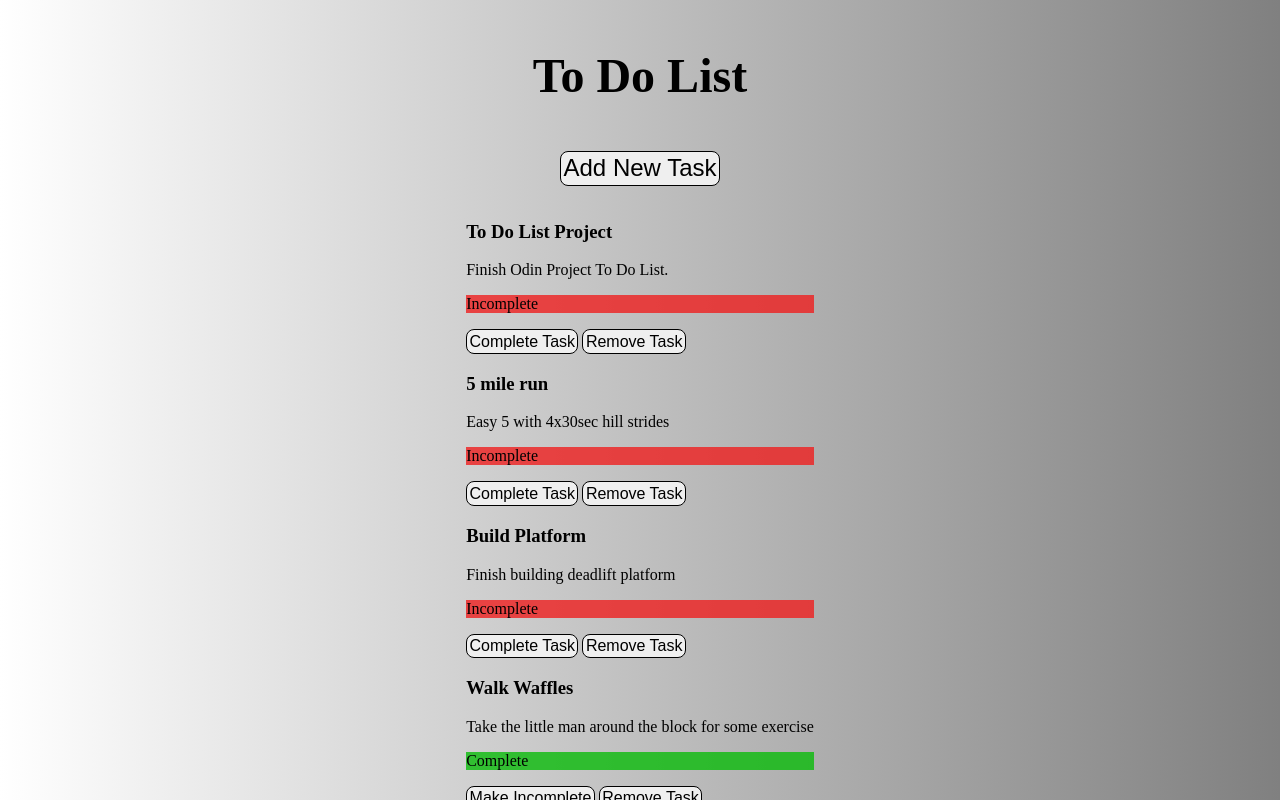
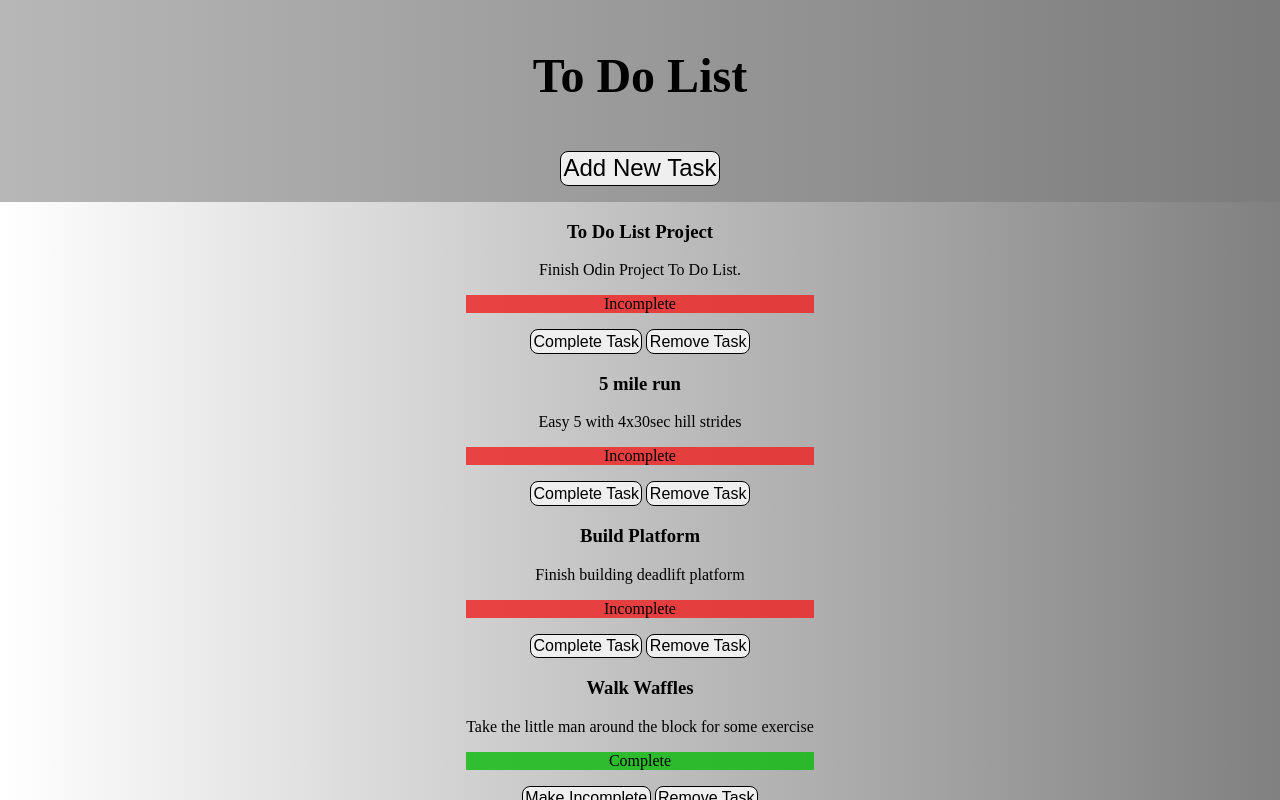
Before and after one commit to luka-danger/to-do-list, a website built with webpack: page src/index.html in a window 1280 px wide. Built offline with nearby package versions, Linux system fonts and the light colour scheme.

Commit message:
Move elements inside container div

```diff
--- a/src/index.html
+++ b/src/index.html
@@ -6,11 +6,18 @@
     <title>Development</title>
 </head>
 <body>
+    <div class="container">
+        <div class="top">
             <div class="header">
                 <p>To Do List</p>
             </div>
+            <div class="add-button">
+                <button id="add-task-btn">Add New Task</button>
+            </div>
+        </div>
+        <div class="bottom">
+            <div id="tasks"></div>
             <div>
-
                 <dialog>
                     <form id="add-task-form">
                         <label for="title">Title:</label>
@@ -25,9 +32,7 @@
                         <button>Add Task</button>
                     </form>
             </div>
-    <div class="add-button">
-        <button id="add-task-btn">Add New Task</button>
         </div>
-    <div id="tasks"></div>
+    </div>
 </body>
 </html>
```
Lines whose indentation alone changed are shown as unchanged.
